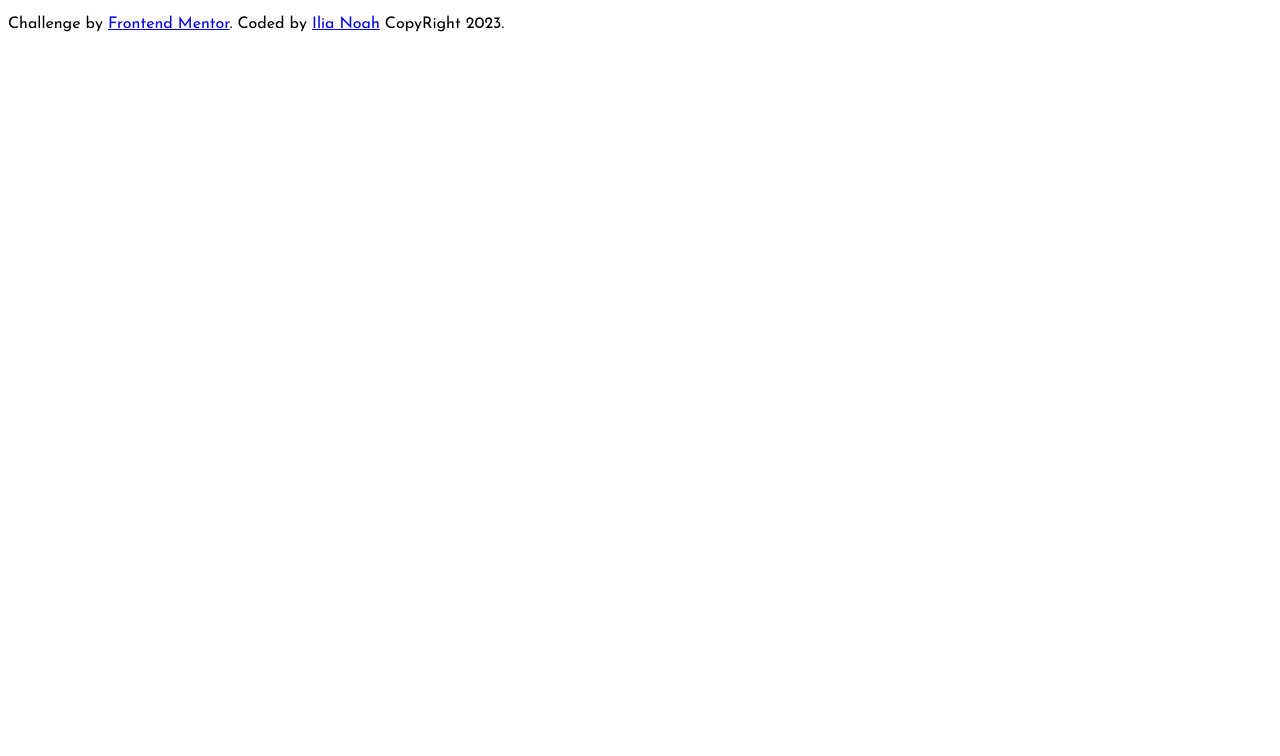
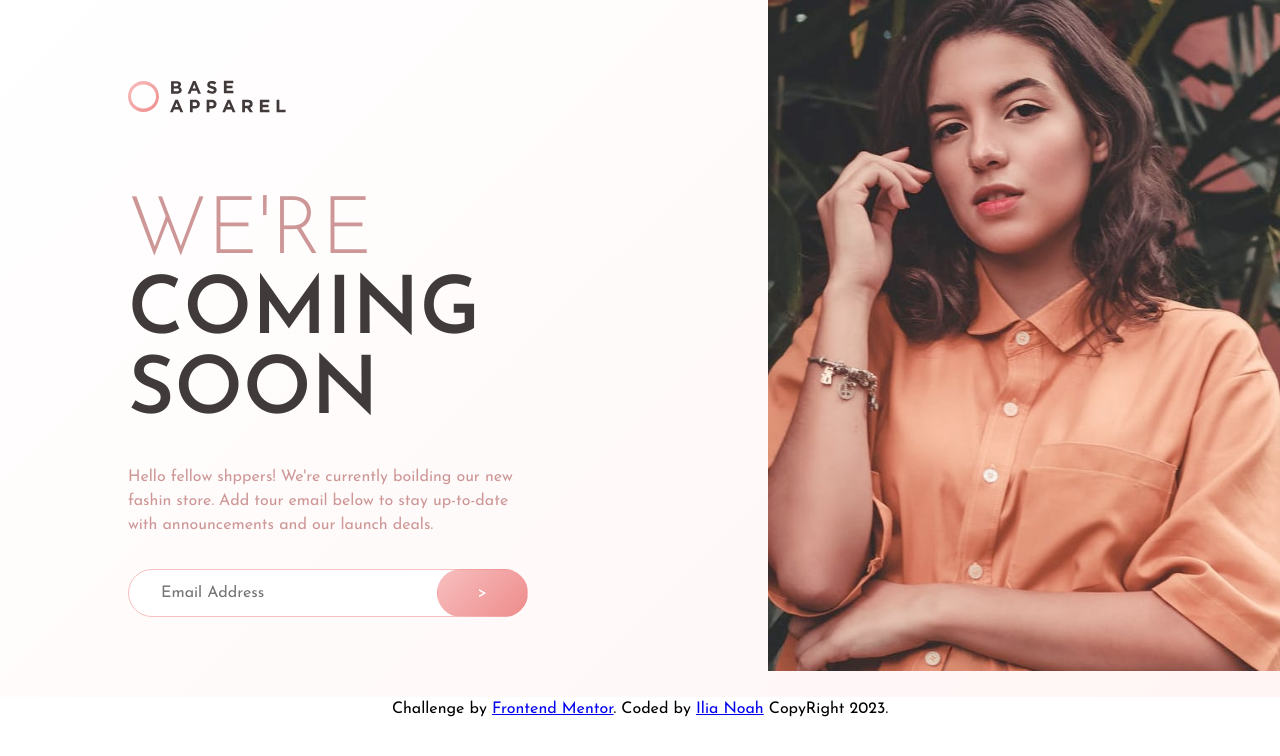
Before and after one commit to IliaAhd/Base-Apparel-coming-soon-page, a plain HTML site: page index.html in a window 1280 px wide. Drawn offline with Linux system fonts and the light colour scheme.

Commit message:
first commit

```diff
--- a/index.html
+++ b/index.html
@@ -11,13 +11,24 @@
   <link href="https://fonts.googleapis.com/css2?family=Josefin+Sans:wght@300;400;600&display=swap" rel="stylesheet">
 </head>
 <body>
-  <main>
-
+  <main class="container">
+    <div class="left-section">
+      <img src="images/logo.svg" alt="">
+      <h1 class="heading"><span class="bold">We're </span>coming soon</h1>
+      <p class="paragraph">Hello fellow shppers! We're currently boilding our new fashin store. Add tour email below to stay up-to-date with announcements and our launch deals.</p>
+      <form>
+        <input class="input" type="email" placeholder="Email Address">
+        <button class="submit" type="submit">></button>
+      </form>
+    </div>
+    <div class="right-section">
+      <img src="images/hero-desktop.jpg" alt="">
+    </div>
   </main>
   <footer>
     <p class="attribution">
       Challenge by <a href="https://www.frontendmentor.io?ref=challenge" target="_blank">Frontend Mentor</a>.
-      Coded by <a href="github.com/ilianoah">Ilia Noah</a> CopyRight <span class="date"></span>.
+      Coded by <a href="https://github.com/IliaNoah">Ilia Noah</a> CopyRight <span class="date"></span>.
     </p>
   </footer>
   <script>
--- a/style.css
+++ b/style.css
@@ -1,5 +1,81 @@
+/* Box sizing rules */
+*,
+*::before,
+*::after {
+  box-sizing: border-box;
+}
+
+/* Remove default margin */
+body,
+h1,
+h2,
+h3,
+h4,
+p,
+figure,
+blockquote,
+dl,
+dd {
+  margin: 0;
+}
+
+/* Remove list styles on ul, ol elements with a list role, which suggests default styling will be removed */
+ul[role="list"],
+ol[role="list"] {
+  list-style: none;
+}
+
+/* Set core root defaults */
+html:focus-within {
+  scroll-behavior: smooth;
+}
+
+/* Set core body defaults */
+body {
+  min-height: 100vh;
+  text-rendering: optimizeSpeed;
+  line-height: 1.5;
+}
+
+/* A elements that don't have a class get default styles */
+a:not([class]) {
+  text-decoration-skip-ink: auto;
+}
+
+/* Make images easier to work with */
+img,
+picture {
+  max-width: 100%;
+  display: block;
+}
+
+/* Inherit fonts for inputs and buttons */
+input,
+button,
+textarea,
+select {
+  font: inherit;
+}
+
+/* Remove all animations, transitions and smooth scroll for people that prefer not to see them */
+@media (prefers-reduced-motion: reduce) {
+  html:focus-within {
+    scroll-behavior: auto;
+  }
+
+  *,
+  *::before,
+  *::after {
+    animation-duration: 0.01ms !important;
+    animation-iteration-count: 1 !important;
+    transition-duration: 0.01ms !important;
+    scroll-behavior: auto !important;
+  }
+}
+
 :root {
   --Desaturated-Red: hsl(0, 36%, 70%);
+  --Soft-Desaturated-Red: hsl(0, 80%, 86%);
   --Soft-Red: hsl(0, 93%, 68%);
   --Dark-Grayish-Red: hsl(0, 6%, 24%);
 
@@ -8,3 +84,68 @@
 
   font-family: "Josefin Sans", sans-serif;
 }
+
+.container {
+  display: flex;
+  background: var(--linear-light);
+}
+
+.left-section {
+  padding: 5rem;
+  padding-left: 8rem;
+  width: 60%;
+}
+
+.heading {
+  color: var(--Dark-Grayish-Red);
+  margin-top: 5rem;
+  font-size: 5rem;
+  width: 2rem;
+  line-height: normal;
+  text-transform: uppercase;
+}
+
+.bold {
+  color: var(--Desaturated-Red);
+  font-weight: 300;
+}
+
+.paragraph {
+  width: 40ch;
+  color: var(--Desaturated-Red);
+  margin-block: 2rem;
+}
+
+.attribution {
+  text-align: center;
+}
+
+.right-section {
+  width: 40%;
+}
+
+form {
+  position: relative;
+  width: 25rem;
+}
+
+.input {
+  border: 1px solid var(--Soft-Desaturated-Red);
+  border-radius: 100vmax;
+  padding: 0.7rem;
+  padding-left: 2rem;
+  width: 25rem;
+}
+
+.submit {
+  color: #fff;
+  background: var(--linear-color);
+  border: 1px solid transparent;
+  border-radius: 100vmax;
+  padding-inline: 2.5rem;
+  padding-block: 0.7rem;
+  position: absolute;
+  right: 0;
+  top: 0;
+  cursor: pointer;
+}
```
Also changed, not shown: 1 other file.
